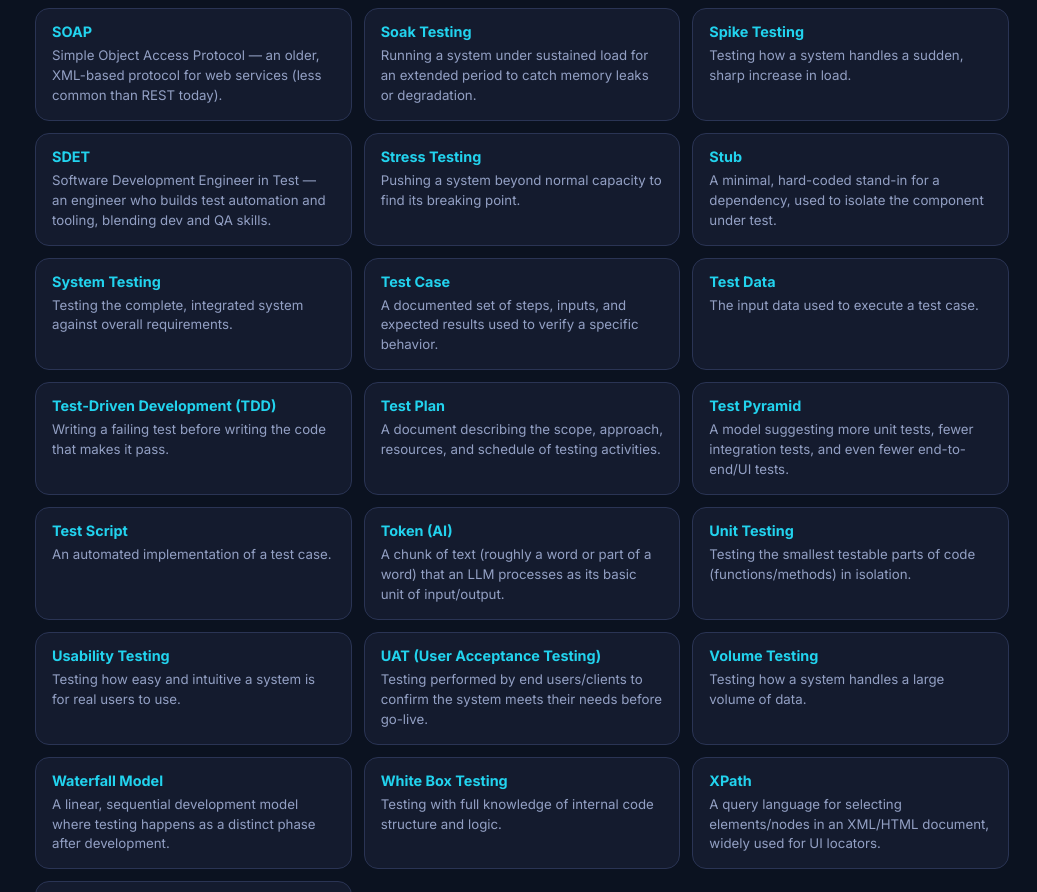
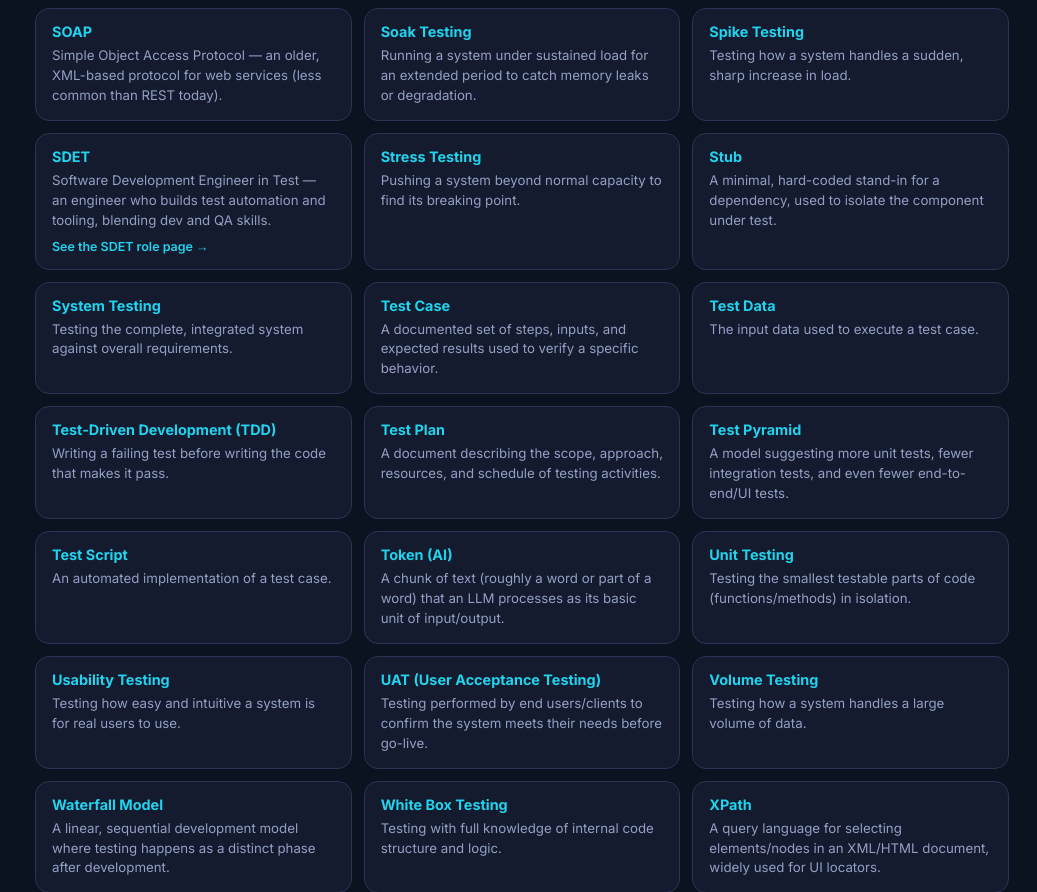
Before and after one commit to madhukambampati/API, a Flask app: page /glossary in a window 1280 px wide. Shown: the part 2920-3812 px from the top of the page, without its empty margins (243-1280 px from the left). Run offline with Flask 3, Linux system fonts and the light colour scheme.

Commit message:
Make Tech Radar and Glossary content link to related pages
Tech Radar: each item's JSON has always had a related_roles field
(e.g. Playwright -> sdet) that was never rendered - cards were plain
non-interactive <div>s with no way to act on what you'd just read.
Now renders real links to each related role's Career Explorer page,
using the existing role_titles lookup passed from the route.

Glossary: unlike the Radar, glossary terms are a flat
[term, definition] list with no structured metadata to hook links
into, so most terms are left alone rather than inventing false
associations for 85 entries. Two genuine, unambiguous links added
instead: the "SDET" term links to /careers/sdet (it's a literal name
match to a real role), and the Git Cheat Sheet tab now links to the
full /lessons/git-and-github lesson for the complete picture beyond
the quick command reference.

Co-Authored-By: Claude Sonnet 5 <noreply@anthropic.com>
Claude-Session: https://claude.ai/code/session_01QeeErSQc1hjDbKGaepizEy

```diff
--- a/qa-mentor-agent/app.py
+++ b/qa-mentor-agent/app.py
@@ -294,8 +294,14 @@ RADAR_CATEGORIES = ["Adopt", "Trial", "Assess", "Watch", "Declining", "Emerging"
 @app.route("/radar")
 def tech_radar():
     grouped = {cat: [i for i in RADAR_ITEMS if i["category"] == cat] for cat in RADAR_CATEGORIES}
+    role_titles = {slug: role["title"] for slug, role in ROLES.items()}
     return render_template(
-        "tech_radar.html", grouped=grouped, categories=RADAR_CATEGORIES, active="radar", academy_scoped=False
+        "tech_radar.html",
+        grouped=grouped,
+        categories=RADAR_CATEGORIES,
+        role_titles=role_titles,
+        active="radar",
+        academy_scoped=False,
     )
 
 
--- a/qa-mentor-agent/static/glossary.js
+++ b/qa-mentor-agent/static/glossary.js
@@ -144,6 +144,10 @@ const CLI_COMMANDS = [
   ["tail -f <file>", "Follow a file's new output in real time (e.g. a log file)."],
 ];
 
+const GLOSSARY_LINKS = {
+  SDET: { href: "/careers/sdet", label: "SDET role page" },
+};
+
 function renderGlossaryList(filter) {
   const listEl = document.getElementById("glossary-list");
   const q = (filter || "").trim().toLowerCase();
@@ -153,10 +157,13 @@ function renderGlossaryList(filter) {
 
   listEl.innerHTML = filtered.length
     ? filtered
-        .map(
-          ([term, def]) =>
-            `<div class="glossary-item"><h4>${term}</h4><p>${def}</p></div>`
-        )
+        .map(([term, def]) => {
+          const link = GLOSSARY_LINKS[term];
+          const linkHtml = link
+            ? `<a href="${link.href}" class="glossary-link">See the ${link.label} →</a>`
+            : "";
+          return `<div class="glossary-item"><h4>${term}</h4><p>${def}</p>${linkHtml}</div>`;
+        })
         .join("")
     : '<div class="empty-hint">No terms match your search.</div>';
 }
--- a/qa-mentor-agent/static/style.css
+++ b/qa-mentor-agent/static/style.css
@@ -1358,6 +1358,19 @@ a {
   line-height: 1.5;
 }
 
+.glossary-link {
+  display: inline-block;
+  margin-top: 8px;
+  font-size: 0.78rem;
+  font-weight: 600;
+  color: var(--accent-2);
+  text-decoration: none;
+}
+
+.glossary-link:hover {
+  text-decoration: underline;
+}
+
 /* ---------- Roadmaps ---------- */
 
 .roadmap-track {
--- a/qa-mentor-agent/templates/glossary.html
+++ b/qa-mentor-agent/templates/glossary.html
@@ -18,6 +18,10 @@
 </div>
 
 <div id="git-panel" class="ref-panel" style="display: none;">
+  <p class="settings-note" style="margin-top: 0;">
+    Want the full picture? See the <a href="{{ url_for('lesson_detail', slug='git-and-github') }}">Git &amp; GitHub lesson</a> —
+    explanations, examples, a quiz, and a mini project.
+  </p>
   <div class="table-scroll">
     <table class="cheatsheet-table">
       <thead><tr><th>Command</th><th>What it does</th></tr></thead>
```
Also changed, not shown: qa-mentor-agent/ROADMAP.md (+12 -0 lines), qa-mentor-agent/templates/tech_radar.html (+10 -0 lines).
